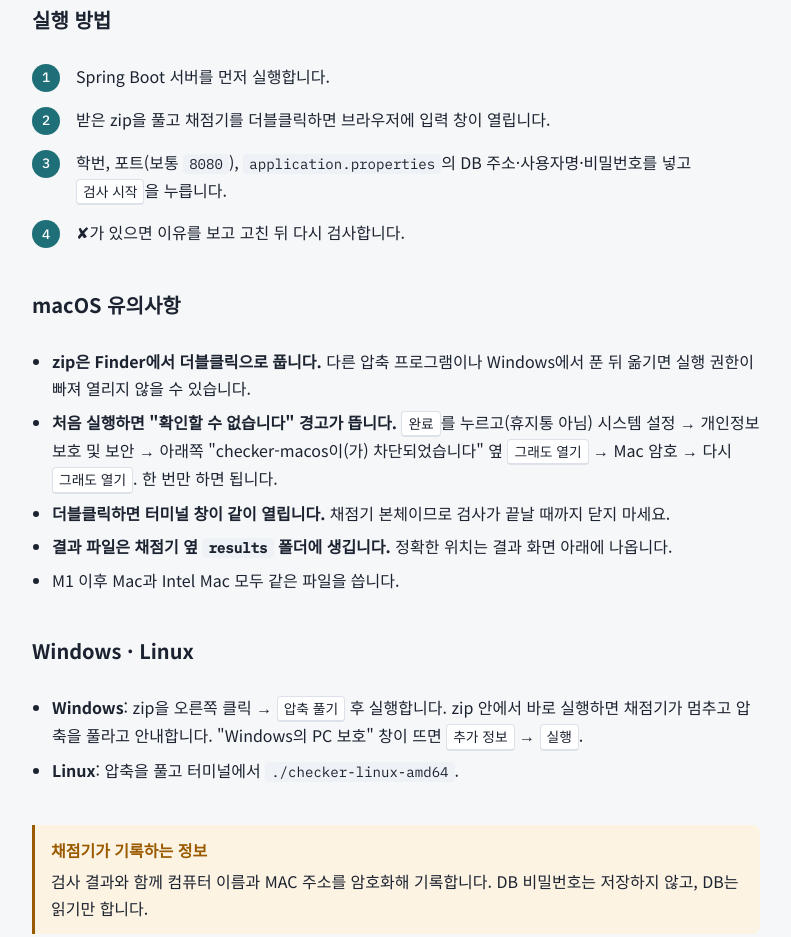
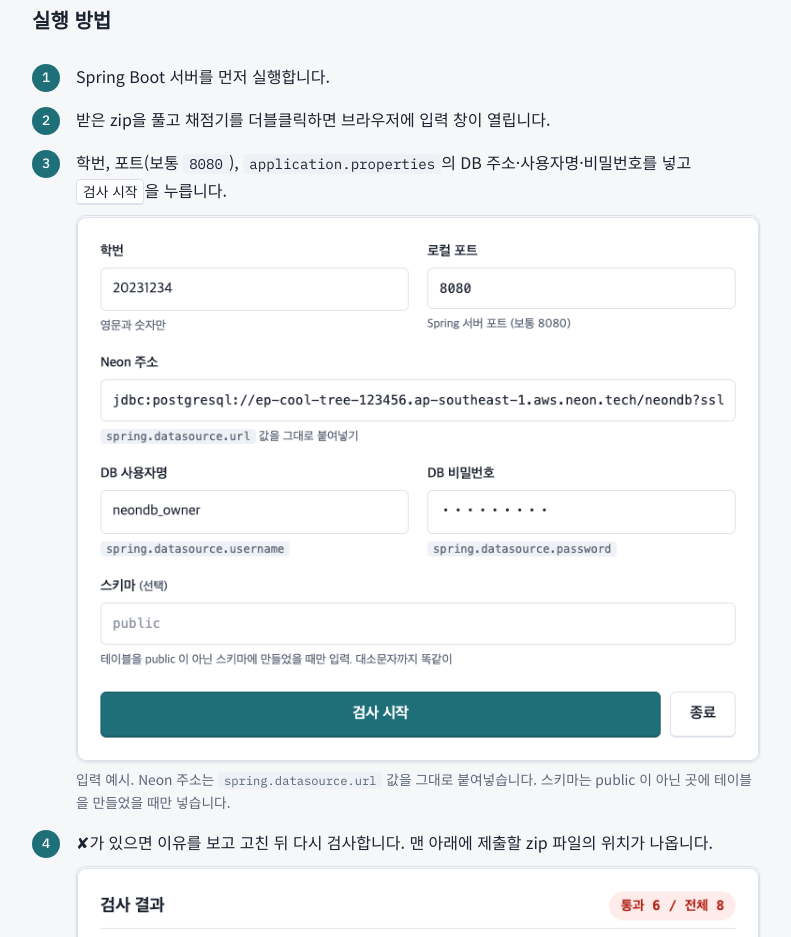
Before and after one commit to yeongseoksong/db-assignment-checker, a plain HTML site: page docs/guide.html in a window 1280 px wide. Shown: the part 543-1480 px from the top of the page, without its empty margins (244-1035 px from the left). Drawn offline with Linux system fonts and the light colour scheme.

Commit message:
학생 안내문에 입력 창과 검사 결과 캡처를 넣고 배포 zip 에 images/ 포함
결과 캡처는 경계값을 틀린 가짜 서버와 책 데이터를 넣은 로컬 DB 로 실제 실행한 화면이다.
제출 파일 경로만 학생에게 익숙한 예시 경로로 바꿨다.

Co-Authored-By: Claude Opus 5.5 <noreply@anthropic.com>

```diff
--- a/docs/guide.html
+++ b/docs/guide.html
@@ -86,6 +86,9 @@
   .callout strong { color: var(--warn); }
   .muted { color: var(--muted); }
   ul.plain { margin: 0; padding-left: 20px; display: flex; flex-direction: column; gap: 6px; }
+  figure { margin: 4px 0 0; display: flex; flex-direction: column; gap: 6px; }
+  figure img { display: block; max-width: 100%; height: auto; border: 1px solid var(--line); border-radius: 10px; box-shadow: 0 1px 3px rgba(28, 35, 48, .08); }
+  figcaption { color: var(--muted); font-size: 0.86rem; }
   .key { display: inline-block; border: 1px solid var(--line); border-bottom-width: 2px; border-radius: 4px; padding: 0 6px; font-size: 0.86em; background: var(--surface); white-space: nowrap; }
 </style>
 
@@ -117,8 +120,20 @@
     <ol class="steps">
       <li><div><p>Spring Boot 서버를 먼저 실행합니다.</p></div></li>
       <li><div><p>받은 zip을 풀고 채점기를 더블클릭하면 브라우저에 입력 창이 열립니다.</p></div></li>
-      <li><div><p>학번, 포트(보통 <code>8080</code>), <code>application.properties</code>의 DB 주소·사용자명·비밀번호를 넣고 <span class="key">검사 시작</span>을 누릅니다.</p></div></li>
-      <li><div><p>✘가 있으면 이유를 보고 고친 뒤 다시 검사합니다.</p></div></li>
+      <li><div>
+        <p>학번, 포트(보통 <code>8080</code>), <code>application.properties</code>의 DB 주소·사용자명·비밀번호를 넣고 <span class="key">검사 시작</span>을 누릅니다.</p>
+        <figure>
+          <img src="images/form.png" alt="채점기 입력 창. 학번 20231234, 포트 8080, Neon 주소, DB 사용자명 neondb_owner, 비밀번호가 입력된 모습" width="728" height="581">
+          <figcaption>입력 예시. Neon 주소는 <code>spring.datasource.url</code> 값을 그대로 붙여넣습니다. 스키마는 public 이 아닌 곳에 테이블을 만들었을 때만 넣습니다.</figcaption>
+        </figure>
+      </div></li>
+      <li><div>
+        <p>✘가 있으면 이유를 보고 고친 뒤 다시 검사합니다. 맨 아래에 제출할 zip 파일의 위치가 나옵니다.</p>
+        <figure>
+          <img src="images/result.png" alt="검사 결과 화면. 통과 6 / 전체 8. A2와 A3가 실패했고 가격 비교를 >= 와 <= 로 하라는 안내가 보임" width="728" height="831">
+          <figcaption>결과 예시. 가격을 <code>&gt;</code>, <code>&lt;</code> 로 비교해서 A2·A3가 실패한 경우입니다. 이유에 나온 대로 <code>&gt;=</code>, <code>&lt;=</code> 로 고치면 통과합니다.</figcaption>
+        </figure>
+      </div></li>
     </ol>
   </section>
 
```
Also changed, not shown: docs/images/form.png (added), docs/images/result.png (added), 1 other file.
